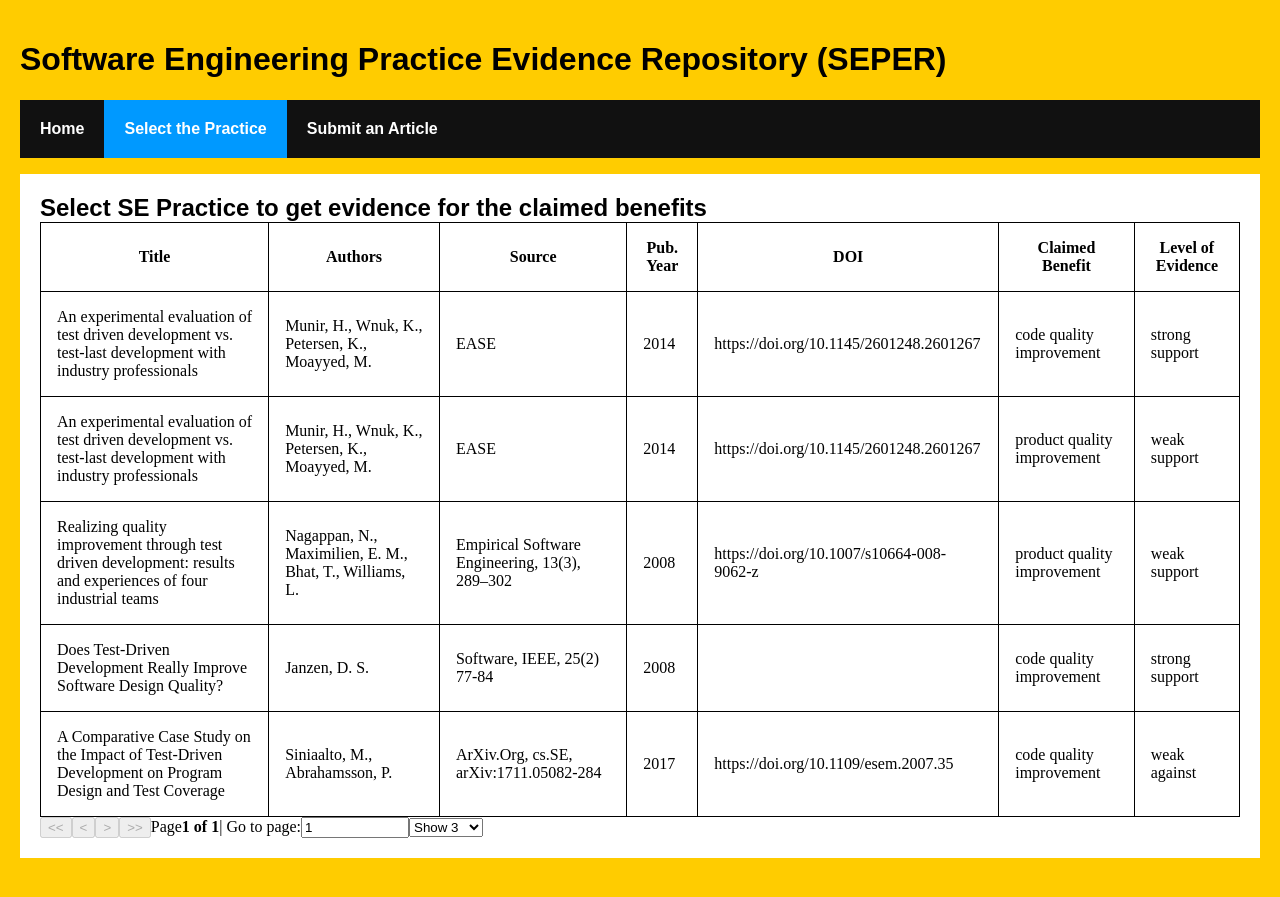
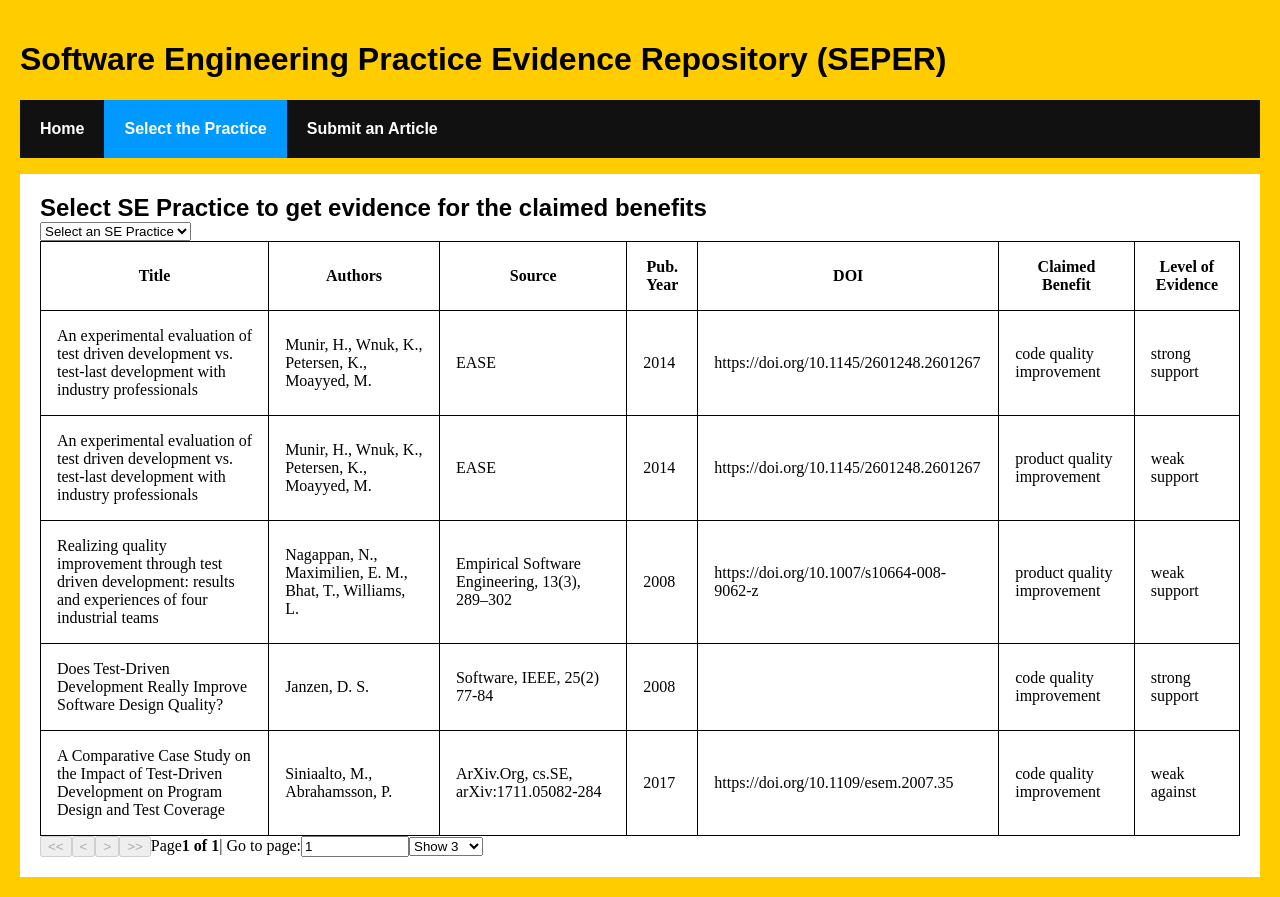
Before and after one commit to catwrightb/cise_ass1A_worksheet4_, a React (Create React App) app in the folder frontend/: page /SEPractice in a window 1280 px wide. Built offline with nearby package versions, Linux system fonts and the light colour scheme; the HTML template or start-up script is replaced by a standard one.

Commit message:
dropdown component added with default option

```diff
--- a/frontend/src/components/Dropdown.js
+++ b/frontend/src/components/Dropdown.js
@@ -7,7 +7,9 @@ import SEPractices from "../dummydata/SEPractices"
   const Dropdown = () => {
     return (
         <div>
+
              <select>
+             <option value="">Select an SE Practice </option>
                 {optionItems}
              </select>
          </div>
--- a/frontend/src/pages/SE-Practice.js
+++ b/frontend/src/pages/SE-Practice.js
@@ -2,19 +2,18 @@ import articles from "../dummydata/articles.js";
 import Styles from "../components/TableStyles.js";
 import Table from "../components/EvidenceTable.js";
 import TableColumns from "../components/TableColumns.js";
+import Dropdown from "../components/Dropdown.js";
 
 const SEPractice = () => {
     return (
       <div>
         <h2>Select SE Practice to get evidence for the claimed benefits</h2>
-               <Styles>
-                 <Table
-                  data={articles}
-                  columns={TableColumns}
-                 />
-              </Styles>
+        <Dropdown />
+        <Styles>
+          <Table data={articles} columns={TableColumns} />
+        </Styles>
       </div>
-    );
-}
+    )
+  }
 
 export default SEPractice;
```
